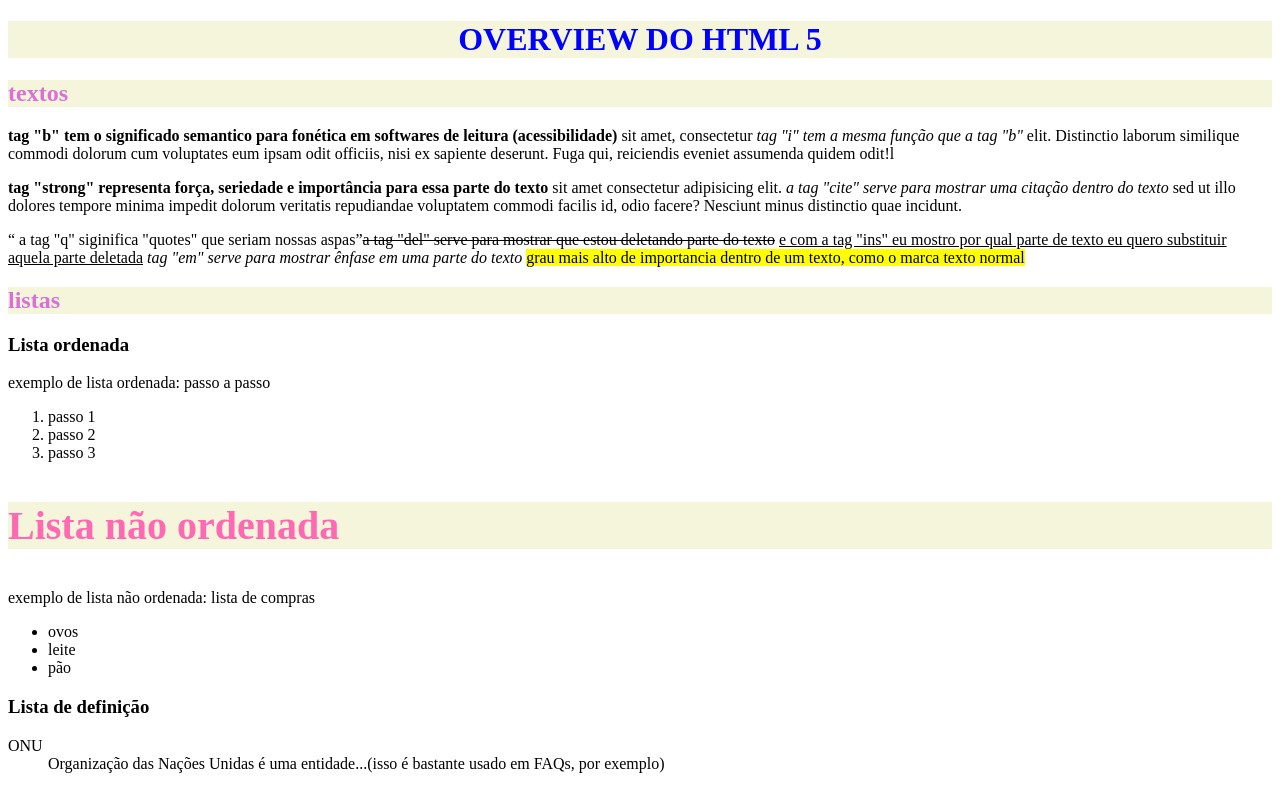
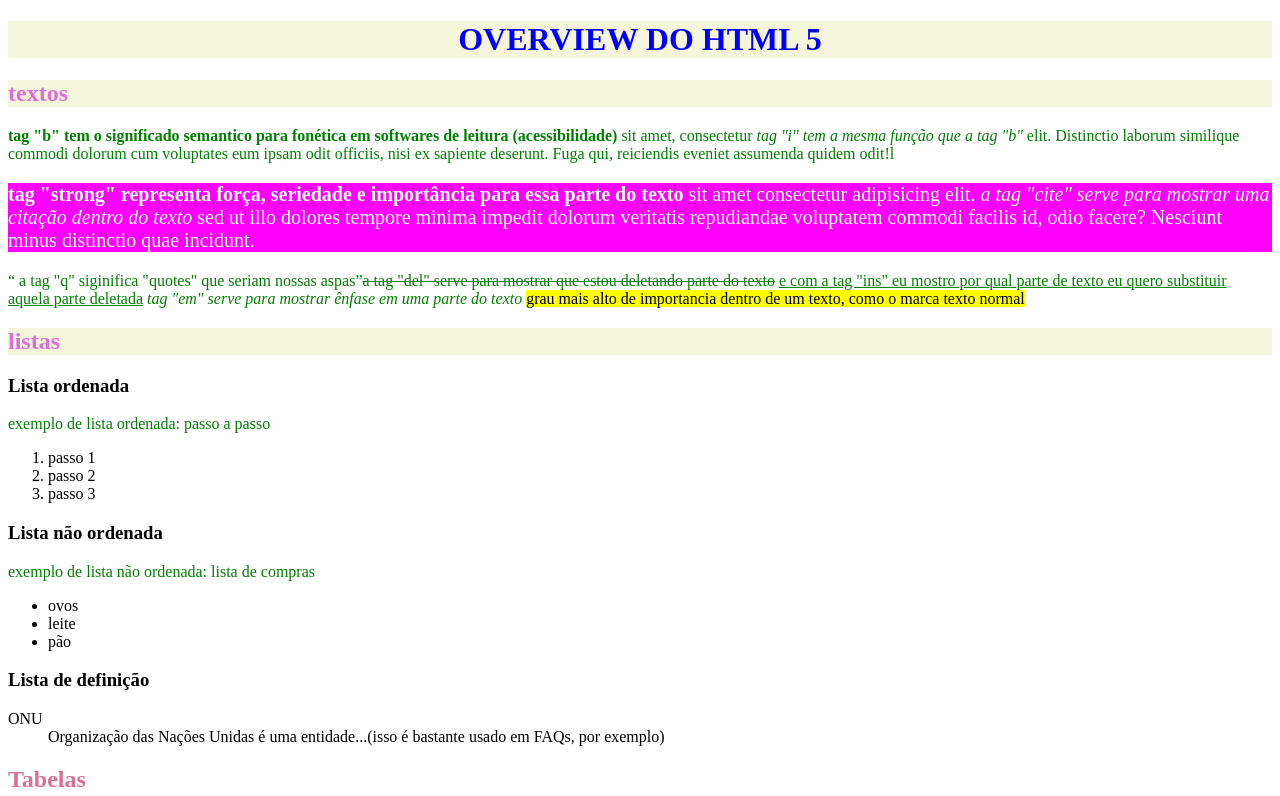
Before and after one commit to yasmini98/estudos-codigo, a plain HTML site: page modulo1/aula02/overview.html in a window 1280 px wide. Shown: the top 796 px of the page. Drawn offline with Linux system fonts and the light colour scheme.

Commit message:
Aula 4: finalizaçãoda intro ao css + começo do projeto1

```diff
--- a/aula02/overview.css
+++ /dev/null
@@ -1,40 +0,0 @@
-/*
-
-CSS = Cascading Style Sheets (Folhas de Estilo em Cascata)
-Baseado em hierarquias e heranças
-seletor (o que eu quero formatar) { propriedade: valor; (como eu quero formatar)}
-
-
-Tipos de seletores:
-tags (mais generalista e menos específico)
-.class (mais forte)
-#id (muito mais específico e muito mais forte)
-
-*/
-
-/* Tag */
-h2 {
-    color: red;
-}
-
-/* Class */
-.titulo {
-    color: blue;
-    text-transform: uppercase;
-    background-color:beige;
-    text-align: center;
-}
-
-.subtitulo {
-    color: orchid;
-    text-transform: lowercase;
-    background-color: beige;
-    text-align: left;
-}
-
-/* ID */
-#lista-nao-ordenada {
-    font-size: 40px;
-    color: hotpink;
-    background-color: beige;
-}
--- /dev/null
+++ b/modulo1/aula02/overview.css
@@ -0,0 +1,79 @@
+/*
+
+CSS = Cascading Style Sheets (Folhas de Estilo em Cascata)
+Baseado em hierarquias e heranças
+seletor (o que eu quero formatar) { propriedade: valor; (como eu quero formatar)}
+
+
+Tipos de seletores:
+tags (mais generalista e menos específico "força 1")
+.class (mais específico, mais controle, composição  "força 10")
+#id (muito mais específico e muito mais forte, praticamente exclusivo, não reaproveitável  "força 100")
+
+*/
+
+/* Tag */
+h2 {
+    color: red;
+}
+
+p {
+    color: green;
+}
+
+/* Class */
+.titulo {
+    color: blue;
+    text-transform: uppercase;
+    background-color:beige;
+    text-align: center;
+}
+
+.subtitulo {
+    color: orchid;
+    text-transform: lowercase;
+    background-color: beige;
+    text-align: left;
+}
+
+.destaque {
+    color: orangered;
+}
+
+.lista-nao-ordenada {
+    font-size: 40px;
+    color: hotpink;
+    background-color: beige;
+}
+
+/* ID */
+#primeiro {
+    color: teal;
+    font-size: 20px;
+}
+
+
+/* como funciona a especificidade
+tag + id = 101
+tag + class = 11
+tag + tag = 2
+id + class = 110
+
+*/
+
+p#primeiro {
+    color: magenta;
+}
+
+.destaque#primeiro {
+    color: purple;
+}
+
+p.destaque#primeiro {
+    color: white;
+    background-color: magenta;
+}
+
+html body h2 {
+    color: palevioletred;
+}
--- a/aula02/overview.html
+++ b/modulo1/aula02/overview.html
@@ -12,7 +12,7 @@
     <h2 class="subtitulo">Textos</h2>
     <p><b> tag "b" tem o significado semantico para fonética em softwares de leitura (acessibilidade)</b> sit amet, consectetur <i>tag "i" tem a mesma função que a tag "b"</i> elit. Distinctio laborum similique commodi dolorum cum voluptates eum ipsam odit officiis, nisi ex sapiente deserunt. Fuga qui, reiciendis eveniet assumenda quidem odit!l</p>
 
-    <p><strong> tag "strong" representa força, seriedade e importância para essa parte do texto</strong> sit amet consectetur adipisicing elit. <cite>a tag "cite" serve para mostrar uma citação dentro do texto</cite> sed ut illo dolores tempore minima impedit dolorum veritatis repudiandae voluptatem commodi facilis id, odio facere? Nesciunt minus distinctio quae incidunt.</p>
+    <p class="destaque" id="primeiro"><strong> tag "strong" representa força, seriedade e importância para essa parte do texto</strong> sit amet consectetur adipisicing elit. <cite >a tag "cite" serve para mostrar uma citação dentro do texto</cite> sed ut illo dolores tempore minima impedit dolorum veritatis repudiandae voluptatem commodi facilis id, odio facere? Nesciunt minus distinctio quae incidunt.</p>
 
     <p><q> a tag "q" siginifica "quotes" que seriam nossas aspas</q><del>a tag "del" serve para mostrar que estou deletando parte do texto</del> <ins>e com a tag "ins" eu mostro por qual parte de texto eu quero substituir aquela parte deletada</ins> <em>tag "em" serve para mostrar ênfase em uma parte do texto</em> <mark>grau mais alto de importancia dentro de um texto, como o marca texto normal</mark> </p>
 
--- /dev/null
+++ b/modulo1/projeto1/styles/reset.css
@@ -0,0 +1,48 @@
+/* http://meyerweb.com/eric/tools/css/reset/
+   v2.0 | 20110126
+   License: none (public domain)
+*/
+
+html, body, div, span, applet, object, iframe,
+h1, h2, h3, h4, h5, h6, p, blockquote, pre,
+a, abbr, acronym, address, big, cite, code,
+del, dfn, em, img, ins, kbd, q, s, samp,
+small, strike, strong, sub, sup, tt, var,
+b, u, i, center,
+dl, dt, dd, ol, ul, li,
+fieldset, form, label, legend,
+table, caption, tbody, tfoot, thead, tr, th, td,
+article, aside, canvas, details, embed,
+figure, figcaption, footer, header, hgroup,
+menu, nav, output, ruby, section, summary,
+time, mark, audio, video {
+	margin: 0;
+	padding: 0;
+	border: 0;
+	font-size: 100%;
+	font: inherit;
+	vertical-align: baseline;
+}
+/* HTML5 display-role reset for older browsers */
+article, aside, details, figcaption, figure,
+footer, header, hgroup, menu, nav, section {
+	display: block;
+}
+body {
+	line-height: 1;
+}
+ol, ul {
+	list-style: none;
+}
+blockquote, q {
+	quotes: none;
+}
+blockquote:before, blockquote:after,
+q:before, q:after {
+	content: '';
+	content: none;
+}
+table {
+	border-collapse: collapse;
+	border-spacing: 0;
+}
```
Also changed, not shown: modulo1/projeto1/index.html (added, +32 -0 lines), modulo1/projeto1/styles/blog.css (added, +26 -0 lines), modulo1/aula01/arquivo-adicional1.html (renamed from aula01/arquivo-adicional1.html), modulo1/aula01/aula01.html (renamed from aula01/aula01.html), modulo1/aula01/comportamento.js (renamed from aula01/comportamento.js), modulo1/aula01/primeiro-arq-css.css (renamed from aula01/primeiro-arq-css.css), modulo1/aula02/foto-pc.jpg (renamed from aula02/foto-pc.jpg), modulo1/projeto1/scripts/projeto1.js (added), 2 other files.
